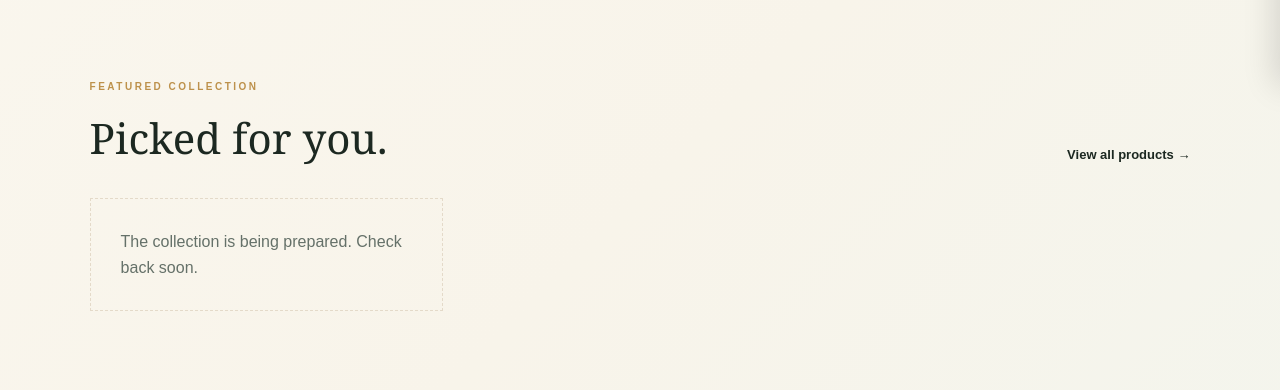
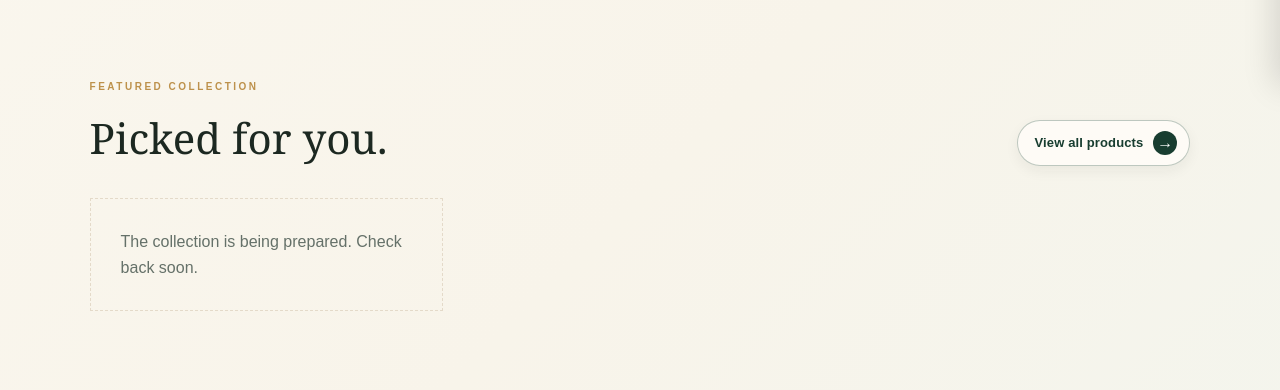
Before and after one commit to harvisdelights/harvis_delights_website, a Django app: page / in a window 1280 px wide. Shown: the part 714-1104 px from the top of the page. Run offline with Django 5.2, Linux system fonts and the light colour scheme; data that the repository does not hold is empty.

Commit message:
view all products button handling

```diff
--- a/store/static/store/design-system.css
+++ b/store/static/store/design-system.css
@@ -179,6 +179,61 @@ a:focus-visible {
   border-bottom: 1px solid rgba(189, 145, 75, .14);
 }
 
+/* A clear, comfortable route from the featured edit to the full collection. */
+.featured-collection .view-all-products {
+  display: inline-flex;
+  align-items: center;
+  justify-content: center;
+  gap: 10px;
+  min-height: 46px;
+  padding: 0 12px 0 17px;
+  border: 1px solid rgba(24, 61, 48, .28);
+  border-radius: 999px;
+  background: rgba(255, 253, 248, .82);
+  color: var(--forest);
+  font-size: 13px;
+  font-weight: 700;
+  letter-spacing: .01em;
+  text-decoration: none;
+  box-shadow: 0 5px 14px rgba(28, 40, 33, .06);
+  transition: background-color .18s ease, border-color .18s ease, box-shadow .18s ease, transform .18s ease;
+}
+
+.featured-collection .view-all-products__arrow {
+  display: grid;
+  width: 24px;
+  height: 24px;
+  place-items: center;
+  border-radius: 50%;
+  background: var(--forest);
+  color: #fff;
+  font-size: 16px;
+  line-height: 1;
+  transition: background-color .18s ease, color .18s ease, transform .18s ease;
+}
+
+.featured-collection .view-all-products:hover {
+  border-color: var(--forest);
+  background: var(--forest);
+  color: #fff;
+  box-shadow: 0 9px 20px rgba(24, 61, 48, .18);
+  transform: translateY(-1px);
+}
+
+.featured-collection .view-all-products:hover .view-all-products__arrow {
+  background: var(--gold);
+  color: var(--ink);
+  transform: translateX(2px);
+}
+
+@media (max-width: 620px) {
+  .featured-collection .section-title {
+    align-items: flex-start;
+    flex-direction: column;
+    gap: 18px;
+  }
+}
+
 .light { background: #f4edde; }
 
 .order-summary,
--- a/store/templates/store/home.html
+++ b/store/templates/store/home.html
@@ -1,5 +1,5 @@
 {% extends 'store/base.html' %}{% block title %}Harvi's Delights | Premium Dry Fruits{% endblock %}{% block content %}
 <main><section class="hero"><div><p class="eyebrow">PREMIUM DRY FRUITS & SEEDS</p><h1>Goodness, made<br><em>exceptional.</em></h1><p>Thoughtfully selected nuts, fruits and seeds for your everyday rituals.</p><a class="button" href="{% url 'products' %}">Explore collection</a></div><div class="hero-card"><span>HD</span><p>PURE<br>& PREMIUM</p></div></section>
 <section class="benefits"><div>01 <b>Carefully selected</b></div><div>02 <b>Freshly packed</b></div><div>03 <b>Honest ingredients</b></div><div>04 <b>Everyday goodness</b></div></section>
-<section class="section"><div class="section-title"><div><p class="eyebrow">FEATURED COLLECTION</p><h2>Picked for you.</h2></div><a href="{% url 'products' %}">View all products →</a></div><div class="grid">{% for product in featured %}{% include 'store/product_card.html' %}{% empty %}<div class="empty">The collection is being prepared. Check back soon.</div>{% endfor %}</div></section>
+<section class="section featured-collection"><div class="section-title"><div><p class="eyebrow">FEATURED COLLECTION</p><h2>Picked for you.</h2></div><a class="view-all-products" href="{% url 'products' %}"><span>View all products</span><span class="view-all-products__arrow" aria-hidden="true">&rarr;</span></a></div><div class="grid">{% for product in featured %}{% include 'store/product_card.html' %}{% empty %}<div class="empty">The collection is being prepared. Check back soon.</div>{% endfor %}</div></section>
 <section class="statement"><p class="eyebrow">HARVI'S DELIGHTS</p><h2>Quality you can taste.<br>Care in every pack.</h2><a class="button light" href="{% url 'products' %}">Shop all products</a></section></main>{% endblock %}
```
